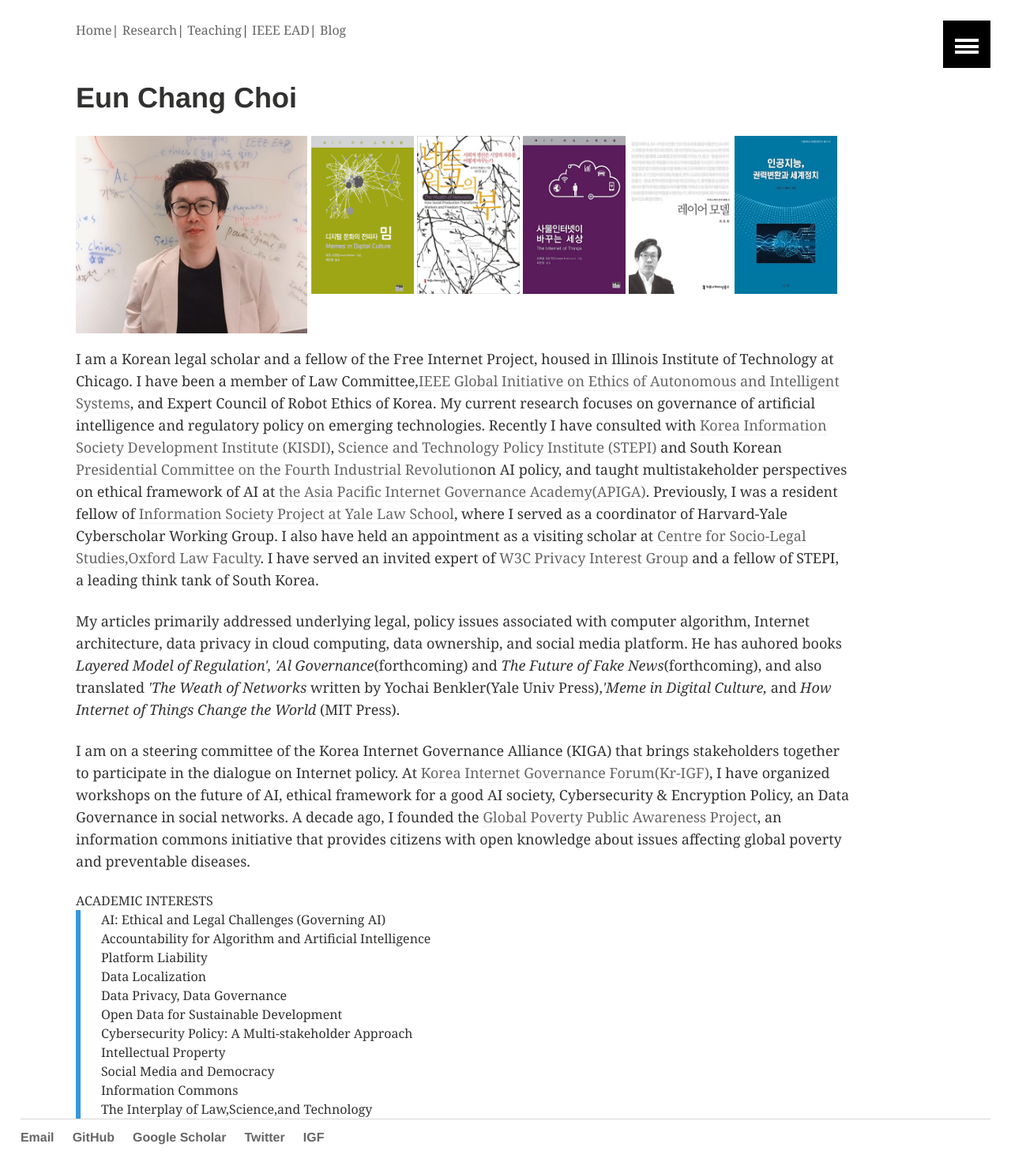
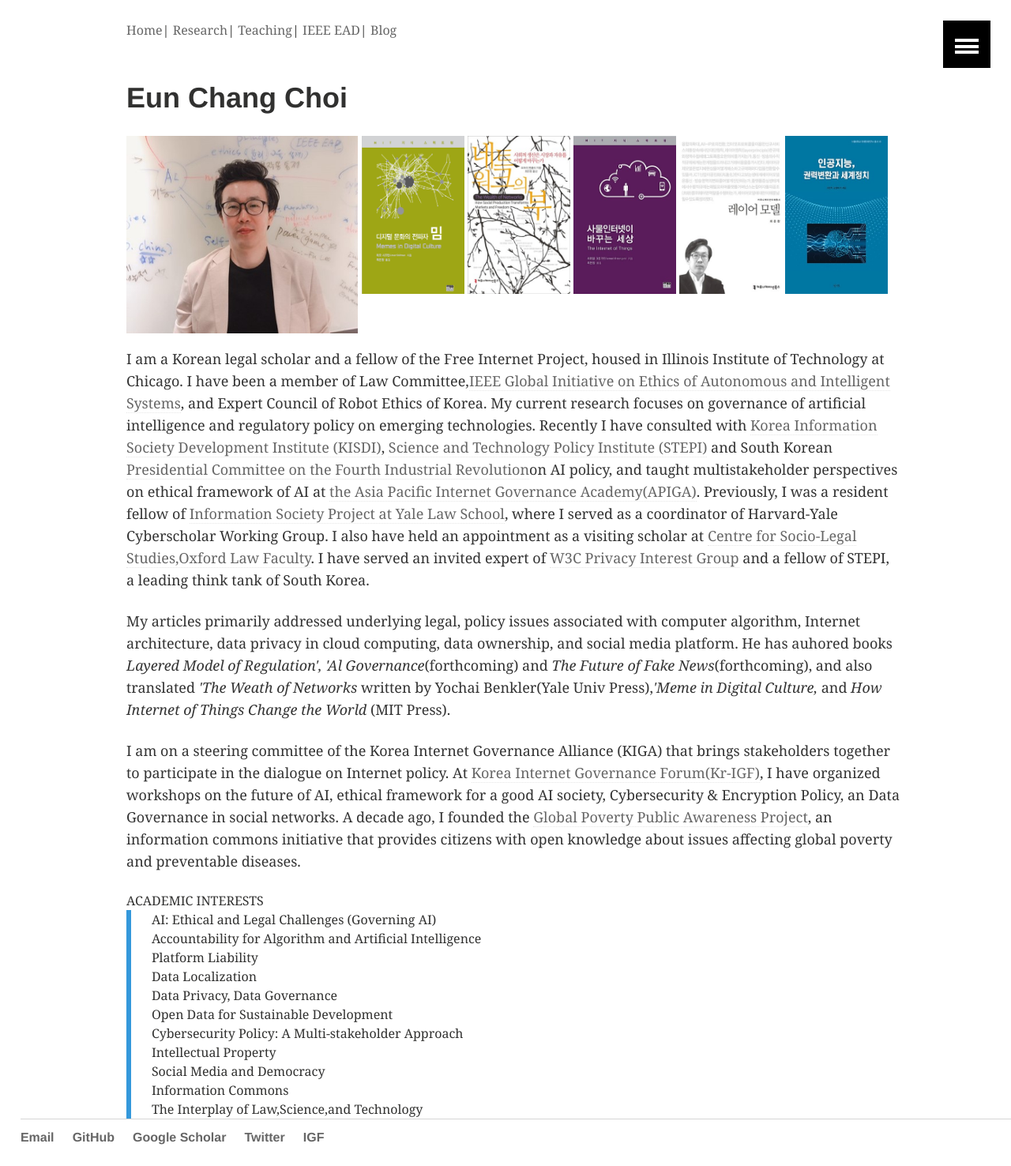
Before and after one commit to eunchangchoi/eunchangchoi.github.io, a Jekyll site: the page built from index.md, in a window 1280 px wide. Shown: the whole page at 79% size. Built offline with Jekyll 4.4.1, drawn with Linux system fonts in a browser that asks for light colours.

Commit message:
Update main.scss

```diff
--- a/css/main.scss
+++ b/css/main.scss
@@ -1,7 +1,7 @@
 ---
 sitemap: false
 ---
-body { margin: 70px auto; width:100%; }
+body { margin: 70px auto; width:110%; }
 /*
  *
  *  Skinny Bones Jekyll Starter
```
